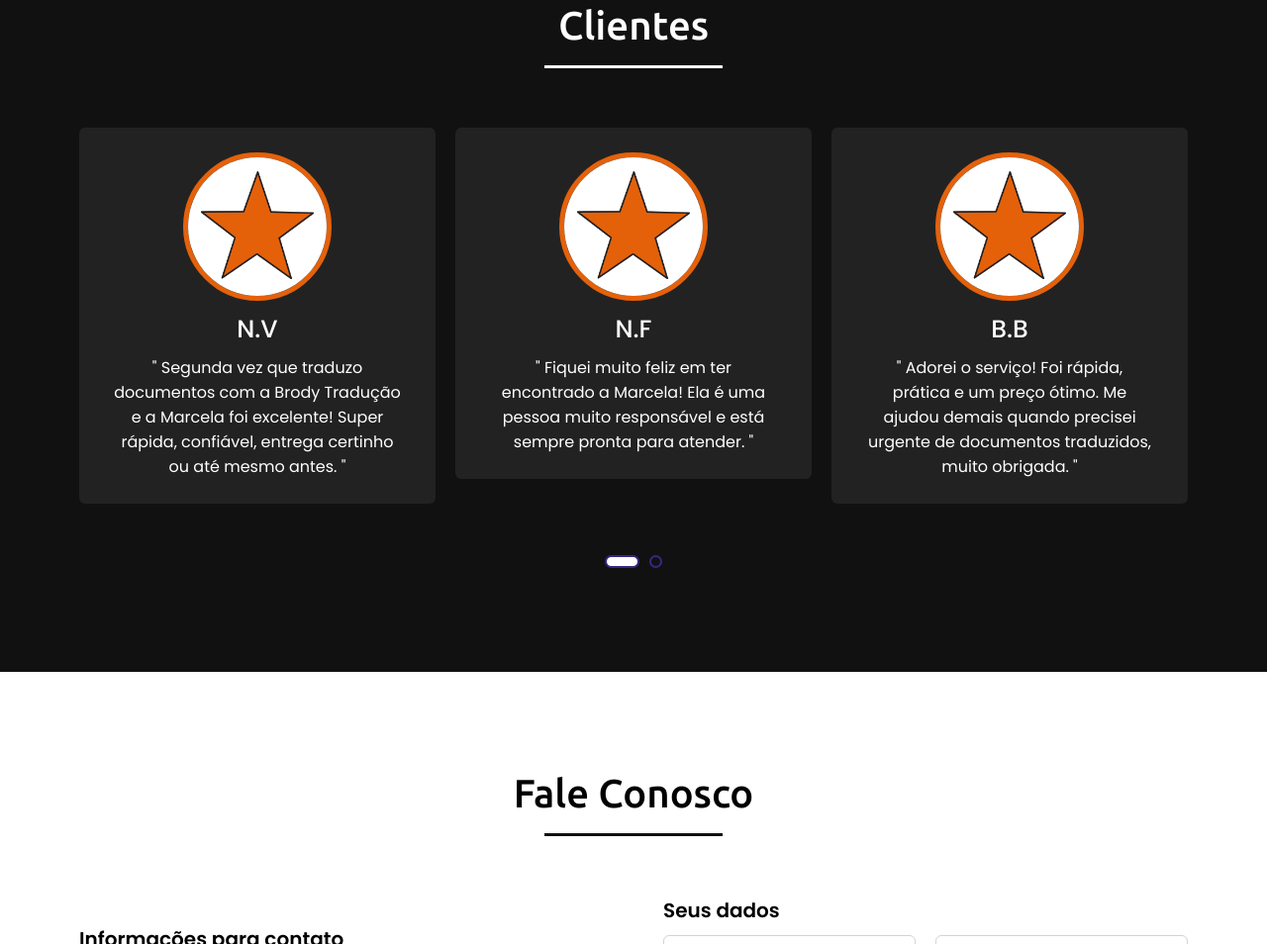
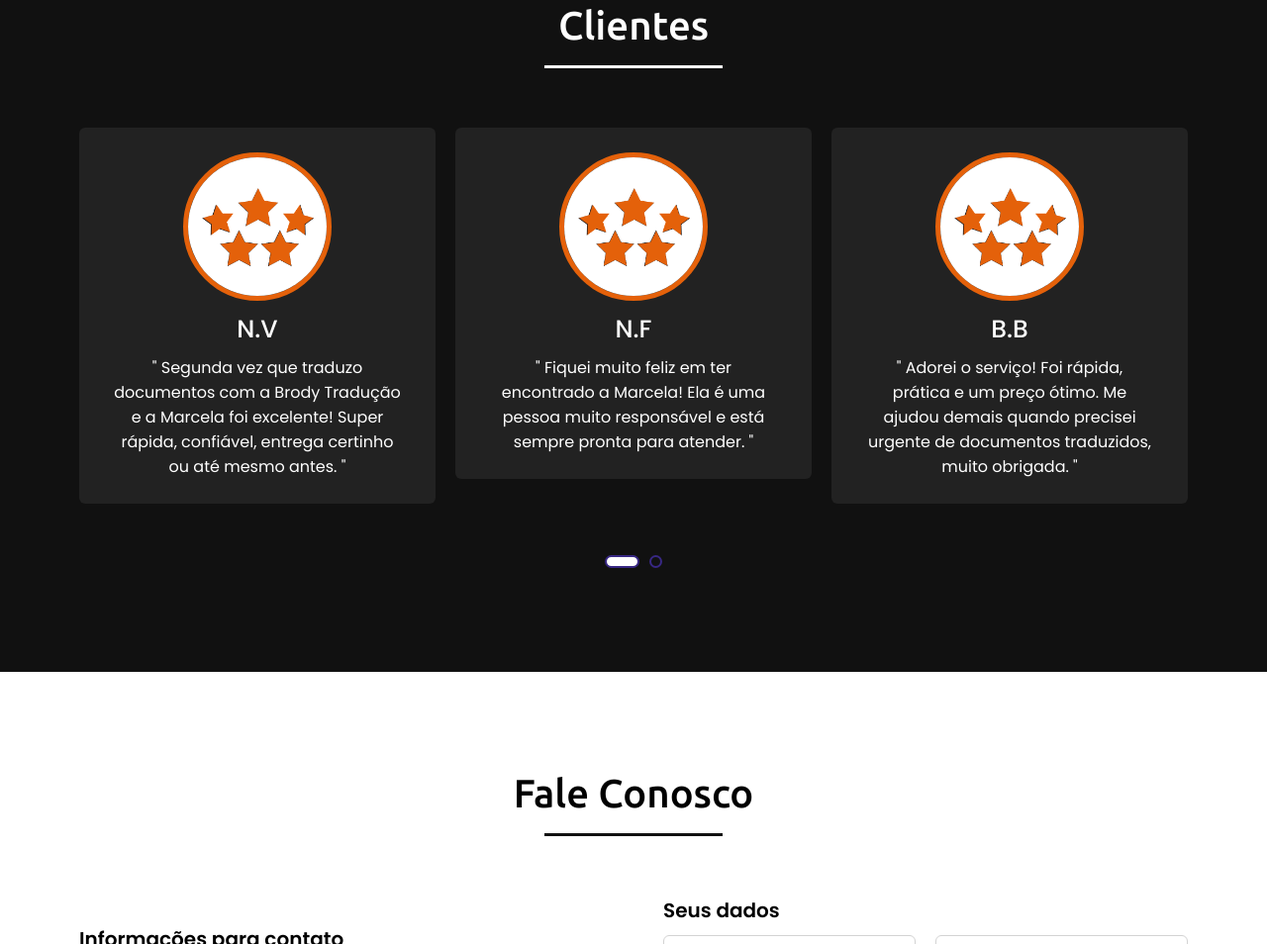
Before and after one commit to mauro-porto/Personal-Portfolio-Website, a plain HTML site: page index.html in a window 1280 px wide. Shown: the part 4001-4955 px from the top of the page at 99% size. Drawn offline with nearby package versions, Linux system fonts and the light colour scheme.

Commit message:
BrodyTraducao-site
landpage pronta

```diff
--- a/index.html
+++ b/index.html
@@ -120,7 +120,7 @@
             <h2 class="title">Etapas Para Enviar Sua Documentação</h2>
             <div class="video-container">
             <iframe src="images/video-tutorial.mp4" frameborder="0" allow="accelerometer;
-            autoplay; clipboard-write; encrypted-media; gyroscope; picture-in-picture" allowfullscreen></iframe>
+            clipboard-write; encrypted-media; gyroscope; picture-in-picture" allowfullscreen></iframe>
             </div>
         </div>
     </section>
@@ -132,35 +132,35 @@
             <div class="carousel owl-carousel">
                 <div class="card">
                     <div class="box">
-                        <img src="images/profile.png" alt="cliente">
+                        <img src="images/clientes-star.png" alt="cliente">
                         <div class="text">N.V</div>
                         <p>" Segunda vez que traduzo documentos com a Brody Tradução e a Marcela foi excelente! Super rápida, confiável, entrega certinho ou até mesmo antes. "</p>
                     </div>
                 </div>
                 <div class="card">
                     <div class="box">
-                        <img src="images/profile.png" alt="cliente">
+                        <img src="images/clientes-star.png" alt="cliente">
                         <div class="text">N.F</div>
                         <p>" Fiquei muito feliz em ter encontrado a Marcela! Ela é uma pessoa muito responsável e está sempre pronta para atender. "</p>
                     </div>
                 </div>
                 <div class="card">
                     <div class="box">
-                        <img src="images/profile.png" alt="cliente">
+                        <img src="images/clientes-star.png" alt="cliente">
                         <div class="text">B.B</div>
                         <p>" Adorei o serviço! Foi rápida, prática e um preço ótimo. Me ajudou demais quando precisei urgente de documentos traduzidos, muito obrigada. "</p>
                     </div>
                 </div>
                 <div class="card">
                     <div class="box">
-                        <img src="images/profile.png" alt="cliente">
+                        <img src="images/clientes-star.png" alt="cliente">
                         <div class="text">A.F</div>
                         <p>" Fico feliz quando encontro brasileiros nos Estados Unidos se destacando por prestar serviço com qualidade, responsabilidade e ética."</p>
                     </div>
                 </div>
                 <div class="card">
                     <div class="box">
-                        <img src="images/profile.png" alt="cliente">
+                        <img src="images/clientes-star.png" alt="cliente">
                         <div class="text">N.R</div>
                         <p>" Soliciei as traduções juramentadas da minha Graduação e tudo ficou ótimo!
                             Estou no Brasil e recebi a cópia por e-mail e posteriormente as originais via correios."</p>
```
Also changed, not shown: images/clientes-star.png (added), images/profile.png (deleted).
